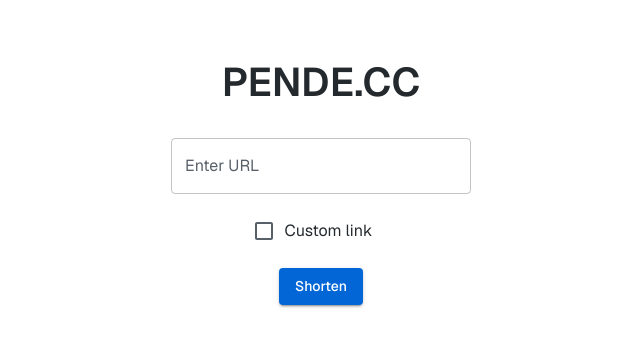
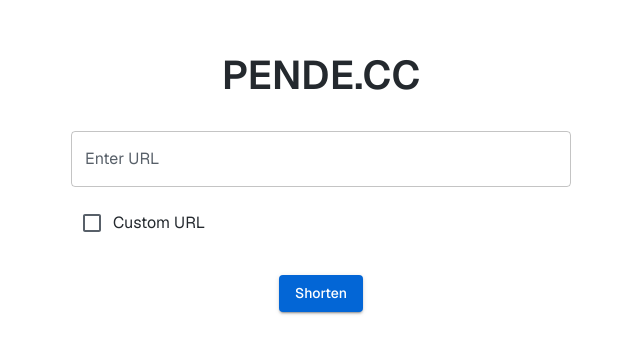
Before and after one commit to ilaumjd/pendecc-web, a Next.js app: page / in a window 1280 px wide. Shown: the part 218-572 px from the top of the page, without its empty margins (319-959 px from the left). Built offline with nearby package versions, Linux system fonts and the light colour scheme; what @mui/material-nextjs would draw is missing.

Commit message:
custom link styling

```diff
--- a/src/app/_home/index.js
+++ b/src/app/_home/index.js
@@ -7,6 +7,7 @@ import {
   Typography,
   FormControlLabel,
   Checkbox,
+  InputAdornment,
 } from "@mui/material";
 import { useShortener } from "./hook";
 
@@ -27,6 +28,7 @@ export default function HomeScreen() {
       <Typography variant="h1" sx={styles.title}>
         PENDE.CC
       </Typography>
+
       <TextField
         id="outlined-basic"
         label="Enter URL"
@@ -37,26 +39,32 @@ export default function HomeScreen() {
         onChange={(e) => setInputUrl(e.target.value)}
       />
 
-      <Box sx={styles.shortUrlBox}>
-        <FormControlLabel
-          control={
-            <Checkbox
-              checked={showCustomLink}
-              onChange={(e) => setShowCustomLink(e.target.checked)}
-            />
-          }
-          label="Custom link"
-          sx={styles.customLinkCheckbox}
+      <Box sx={styles.customLinkBox}>
+        <Checkbox
+          checked={showCustomLink}
+          onChange={(e) => setShowCustomLink(e.target.checked)}
         />
-        {showCustomLink && (
+        {showCustomLink ? (
           <TextField
             label="Custom URL"
             variant="outlined"
             fullWidth
-            sx={styles.urlTextField}
+            size="small"
+            sx={styles.customLinkTextField}
+            margin="normal"
+            InputProps={{
+              startAdornment: (
+                <InputAdornment position="start">
+                  <span style={styles.uneditablePrefix}>pende.cc/</span>
+                </InputAdornment>
+              ),
+            }}
           />
+        ) : (
+          <Typography>Custom URL</Typography>
         )}
       </Box>
+
       <Button
         variant="contained"
         sx={styles.submitButton}
@@ -86,11 +94,21 @@ const styles = {
     fontWeight: 600,
   },
   urlTextField: {
-    maxWidth: 300,
+    mt: 4,
+    width: 500,
+  },
+  customLinkBox: {
+    display: "flex",
+    justifyContent: "flex-start",
+    height: 40,
+    width: 500,
+    alignItems: "center",
+  },
+  customLinkTextField: {
+    flex: "0 1 auto",
+    marginLeft: "16px",
+  },
+  submitButton: {
     mt: 4,
   },
-  customLinkCheckbox: {},
-  submitButton: {
-    mt: 2,
-  },
 };
```
